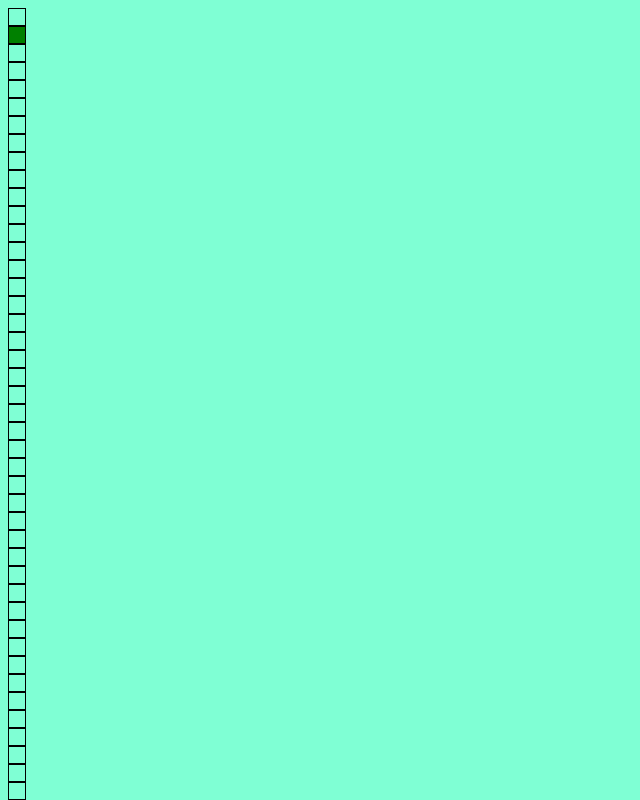
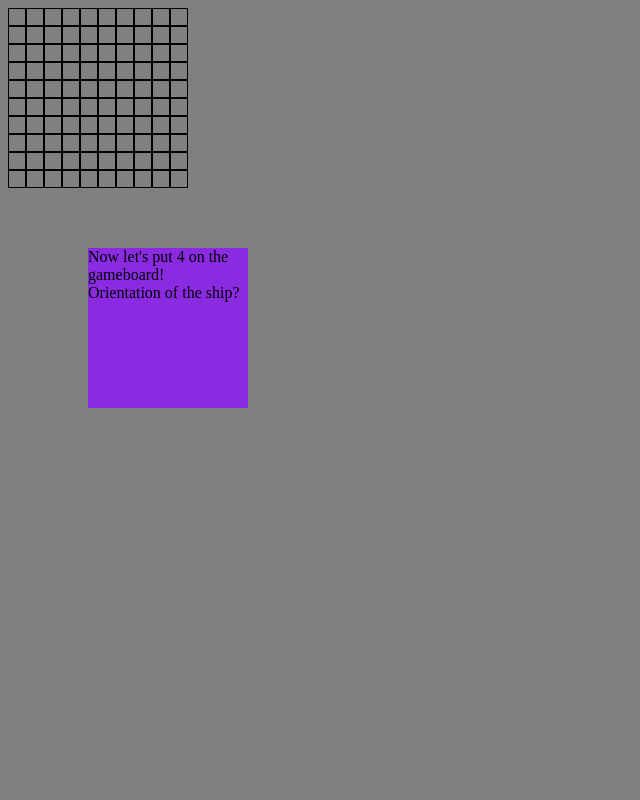
Before and after one commit to JakubCzerwiec/BattleShip-2.2, a website built with webpack: page dist/index.html in a window 1280 px wide. Shown: the top 800 px of the page, without its empty margins (0-640 px from the left). Built offline with nearby package versions, Linux system fonts and the light colour scheme.

Commit message:
Gameboard render

```diff
--- a/src/renderBoard.js
+++ b/src/renderBoard.js
@@ -3,6 +3,7 @@ let gameplay = document.querySelector('.gameplay');
 
 
 let renderBoard = () => {
+    gameplay.innerHTML = '';
     for (let i = 0; i < game.length; i++) {
         let squere = document.createElement('div');
         squere.className = 'squere';
--- a/src/script.js
+++ b/src/script.js
@@ -4,9 +4,13 @@ import { Ship } from './shipsFactory';
 import {gameboardFactory} from './gameboardFactory'
 import {game} from './gameboardFactory';
 import {renderBoard} from './renderBoard';
+import {shipsSetup} from './shipsOnBoard';
 
 
 window['game'] = game;
+
+let ships = [];
+window['ships'] = ships;
 
 gameboardFactory(100);
 
@@ -20,7 +24,7 @@ renderBoard()
 
 let allSquers = document.querySelectorAll('.squere');
 
-let bums = () => {
+let drawShips = () => {
     for (let i = 0; i < allSquers.length; i++) {
         if (game[i].shipOn == true) {
             allSquers[i].classList.add('shipOn')
@@ -29,4 +33,6 @@ let bums = () => {
 
 renderBoard()
 }
-bums()
+drawShips()
+
+shipsSetup()
--- a/src/shipsFactory.js
+++ b/src/shipsFactory.js
@@ -16,7 +16,4 @@ function Ship (size) {
 }
 
 
-
-
-
 export  {Ship};
--- /dev/null
+++ b/src/shipsOnBoard.js
@@ -0,0 +1,36 @@
+import {Ship} from './shipsFactory';
+
+let main = document.querySelector('main');
+
+let shipsInHarbour = [4, 3, 3, 2, 2, 2, 1, 1, 1, 1]
+
+function shipsSetup () {
+    let shipsBox = document.createElement('div');
+    shipsBox.className = 'shipsBox';
+
+    main.appendChild(shipsBox);
+
+    let shipName = document.createElement('div');
+    shipName.className = 'shipName';
+    shipsBox.appendChild(shipName);
+    shipsBox.innerText = `Now let's put ${shipsInHarbour[0]} on the gameboard!`;
+
+    let orientation = document.createElement('div');
+    orientation.className = 'orientation';
+    shipsBox.appendChild(orientation);
+    orientation.innerText = 'Orientation of the ship?';
+
+    let orientationSwitch = document.createElement('div');
+    orientationSwitch.className = 'orientationSwitch';
+    orientation.appendChild(orientationSwitch);
+
+    orientationSwitch.addEventListener('click', () => {
+        // logic for changing index step when placing ship on gameboard
+    })
+
+
+
+
+}
+
+export {shipsSetup}
--- a/src/style.css
+++ b/src/style.css
@@ -1,10 +1,12 @@
 body {
-    background-color: aquamarine;
+    background-color: grey;
 }
 
 .gameplay {
-    width: auto;
-    height: auto;
+    width: 12em;
+    height: 10em;
+    display: flex;
+    flex-wrap: wrap;
 }
 
 .squere {
@@ -16,3 +18,10 @@ body {
 .shipOn {
     background-color: green;
 }
+
+.shipsBox {
+    margin: 5em;
+    width: 10em;
+    height: 10em;
+    background-color: blueviolet;
+}
```
Also changed, not shown: dist/main.js.
